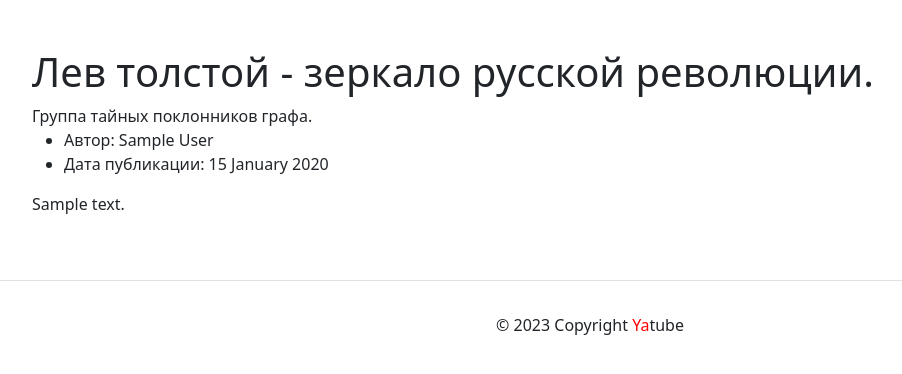
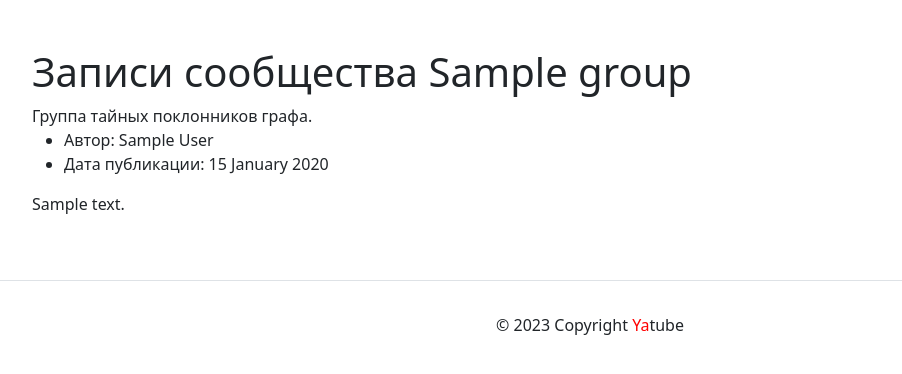
Before and after one commit to borzeman/hw02_community, a Django app: a page that uses yatube/templates/posts/group_list.html in a window 1280 px wide. Shown: the part 56-430 px from the top of the page, without its empty margins (50-952 px from the left). Run offline with Django 3.2, Linux system fonts and the light colour scheme; tables that the repository leaves empty hold one stand-in row (values such as "Sample post"); some libraries are stand-ins or nearby versions.

Commit message:
correcting the group_list.html

```diff
--- a/yatube/templates/posts/group_list.html
+++ b/yatube/templates/posts/group_list.html
@@ -3,7 +3,7 @@
 {% block content %}
       <!-- класс py-5 создает отступы сверху и снизу блока -->
       <div class="container py-5">
-        <h1> Лев толстой - зеркало русской революции. </h1>
+        <h1> Записи сообщества {{ group.title }} </h1>
         Группа тайных поклонников графа.
         {% for post in posts %}
           <ul>
```
